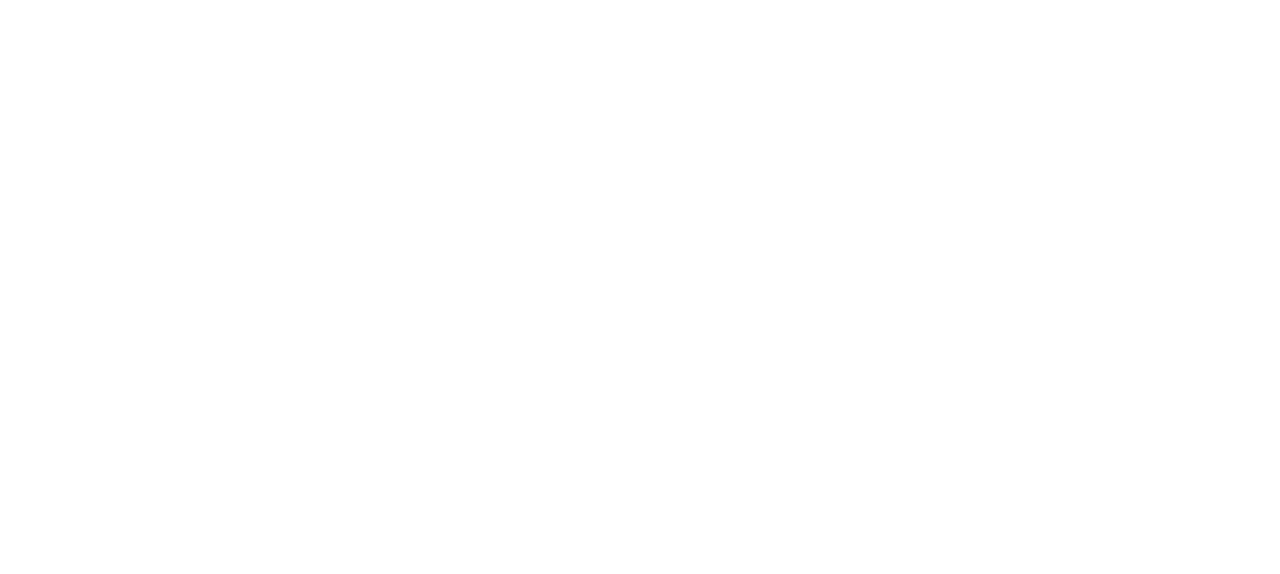
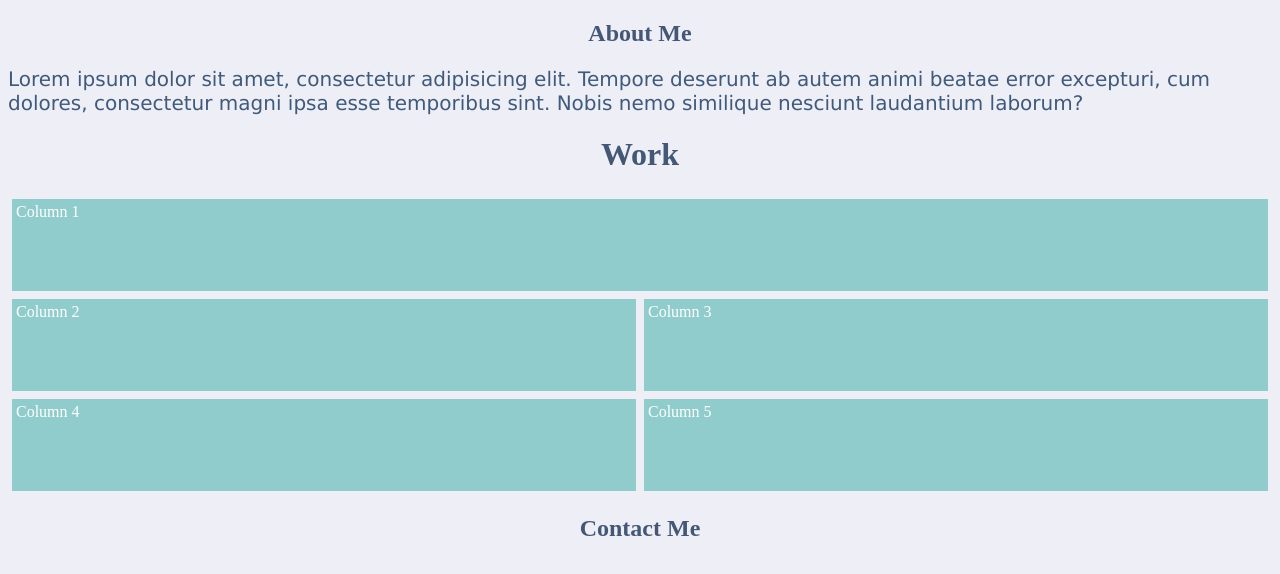
Before and after one commit to Deannem1/AboutMe, a plain HTML site: page index.html in a window 1280 px wide. Drawn offline with Linux system fonts and the light colour scheme.

Commit message:
main flex boxes and basic css

```diff
--- a/CSS/style.css
+++ b/CSS/style.css
@@ -0,0 +1,36 @@
+body {
+  background-color: #eeeef6;
+}
+
+h1 {
+  color: #445876;
+  text-align: center;
+}
+
+p {
+  font-family: verdana;
+  font-size: 20px;
+  color: #3f5a7b;
+}
+
+.container {
+  display: flex;
+  flex-direction: row;
+  flex-wrap: wrap;
+  width: 100%;
+  height: 300px;
+}
+
+.card {
+  flex: 100%;
+  color: white;
+  margin: 4px;
+  padding: 4px;
+
+}
+.column {
+  flex: 48%;
+  color: white;
+  margin: 4px;
+  padding: 4px;
+}
--- a/index.html
+++ b/index.html
@@ -3,19 +3,56 @@
 <head>
     <meta charset="UTF-8">
     <meta name="viewport" content="width=device-width, initial-scale=1.0">
-    <title>Document</title>
+    <title>Deanne Perry</title>
    <link rel="stylesheet" href="./CSS/style.css">
 </head>
 
 <body>
 
-    <header></header>
+    <header>
+        <nav>
+
+        </nav>
+    </header>
+
+    <section>
+        <h1>About Me</h1>
+        <p>
+        Lorem ipsum dolor sit amet, consectetur adipisicing elit. Tempore deserunt ab autem animi beatae error excepturi, cum dolores, consectetur magni ipsa esse temporibus sint. Nobis nemo similique nesciunt laudantium laborum?
+    </p>
+        </section>
 
     <main>
-        <section></section>
-        <section></section>
-        <section></section>
+       <h1>Work</h1>
+
+<div class="container">
+
+  <div class="card" style="background-color: #91cccd;">
+    Column 1
+  </div>
+
+  <div class="column" style="background-color: #91cccd;">
+    Column 2
+  </div>
+
+  <div class="column" style="background-color: #91cccd;">
+    Column 3
+  </div>
+
+  <div class="column" style="background-color: #91cccd;">
+    Column 4
+  </div>
+
+  <div class="column" style="background-color: #91cccd;">
+    Column 5
+  </div>
     </main>
+
+    <section>
+
+        <h1> Contact Me </h1>
+        </section>
+
 
     <footer></footer>
 
```
Also changed, not shown: 1 other file.
